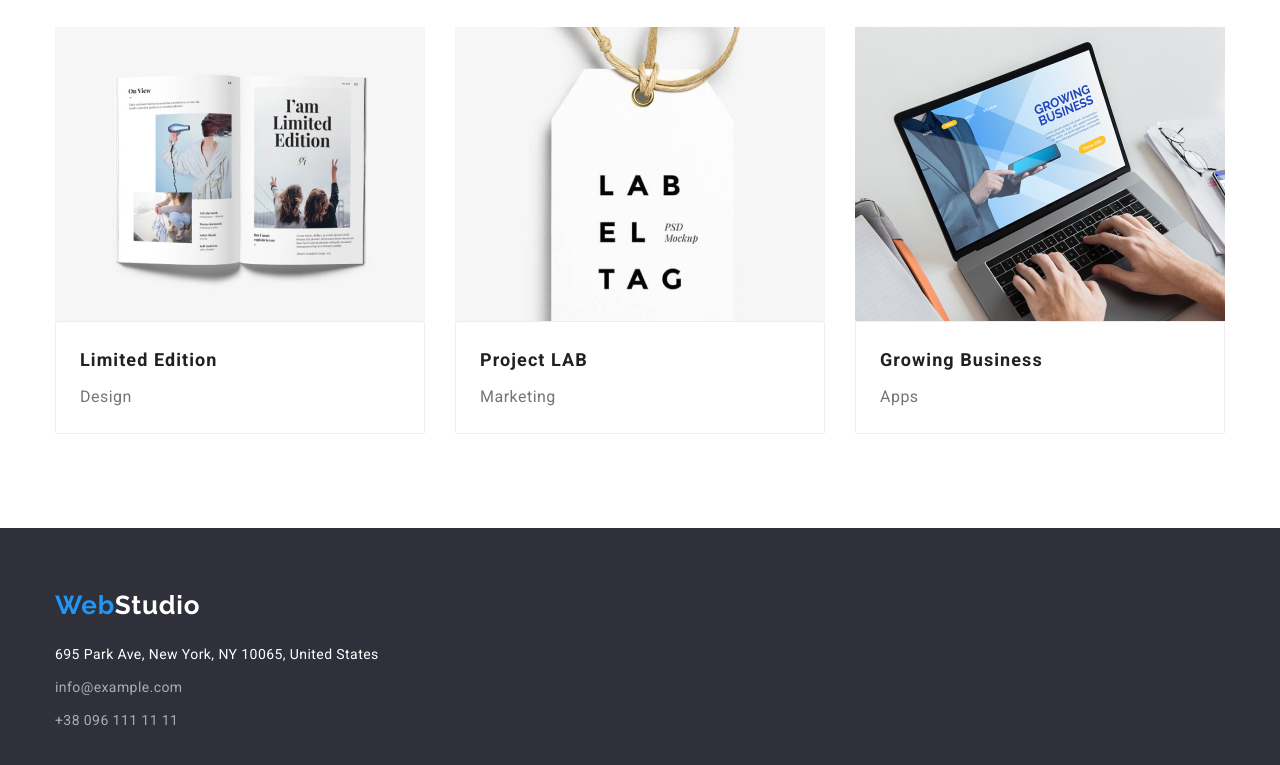
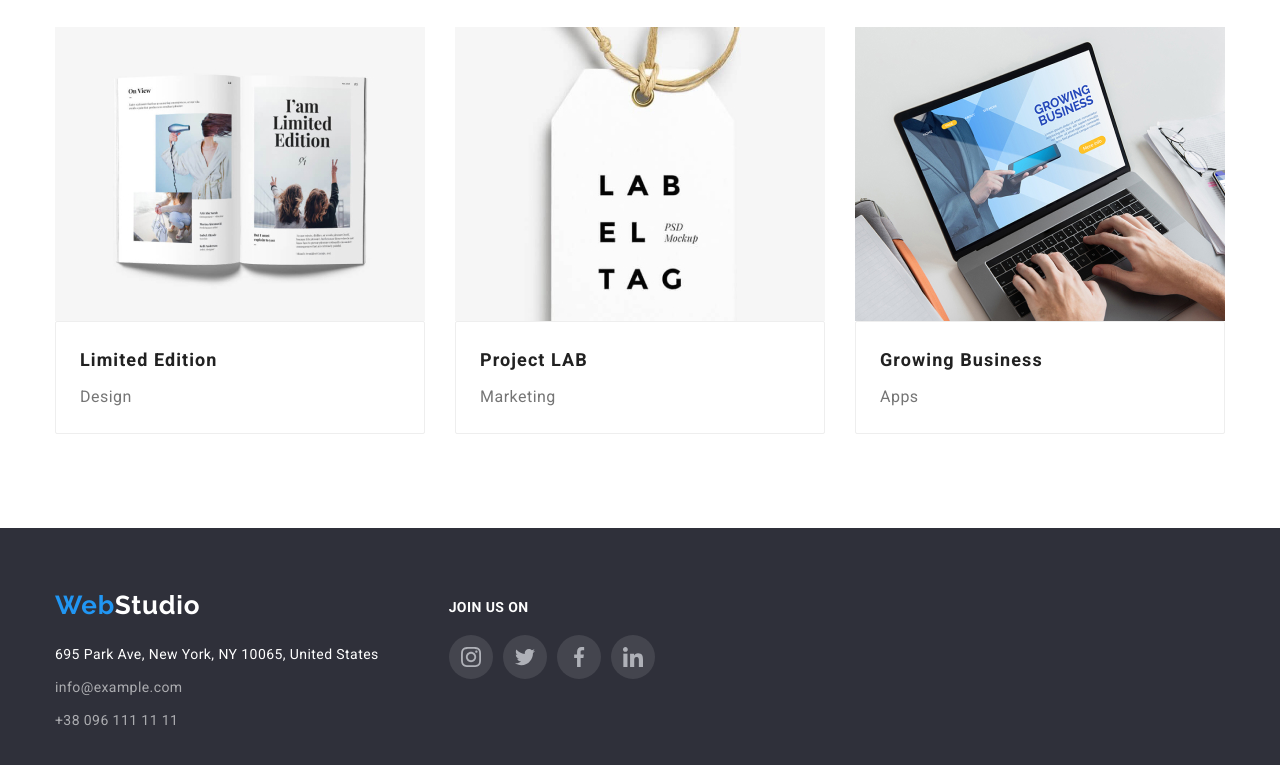
Before and after one commit to GROM-85/goit-markup-hw-04, a plain HTML site: page portfolio.html in a window 1280 px wide. Shown: the part 1097-1862 px from the top of the page. Drawn offline with nearby package versions, Linux system fonts and the light colour scheme.

Commit message:
first try hw04

```diff
--- a/portfolio.html
+++ b/portfolio.html
@@ -33,12 +33,19 @@
         </nav>
         <ul class="contacts list">
           <li class="item">
-            <a href="mailto:info@example.com" class="email link"
-              >info@example.com</a
+            <a href="mailto:info@example.com" class="email link">
+              <svg class="contacts-icon">
+                <use href="./images/svg/icons.svg#icon-envelope"></use>
+              </svg>
+              info@example.com</a
             >
           </li>
           <li class="item">
-            <a href="tel:+380961111111" class="phone link">+38 096 111 11 11</a>
+            <a href="tel:+380961111111" class="phone link">
+              <svg class="contacts-icon">
+                <use href="./images/svg/icons.svg#icon-phone"></use>
+              </svg>
+              +38 096 111 11 11</a>
           </li>
         </ul>
       </div>
@@ -222,27 +229,57 @@
       </section>
     </main>
     <footer class="footer">
-      <div class="container">
+      <div class="container footer-container">
+        <div class="address-container">
           <a href="./index.html" class="logo-footer"><span>Web</span>Studio</a>
           <address class="address">
             <ul class="footer-contacts list">
               <li class="item">
-              <a
-                class="link address-link"
-                href="https://goo.gl/maps/gs37guJ5S6naws7R7"
-                >695 Park Ave, New York, NY 10065, United States</a
-              >
+                <a class="link address-link" href="https://goo.gl/maps/gs37guJ5S6naws7R7">695 Park Ave, New York, NY 10065,
+                  United States</a>
               </li>
               <li class="item">
-              <a class="link" href="mailto:info@example.com"
-                >info@example.com</a
-              >
+                <a class="link" href="mailto:info@example.com">info@example.com</a>
               </li>
               <li class="item">
                 <a class="link" href="tel:+380961111111">+38 096 111 11 11</a>
               </li>
             </ul>
           </address>
+        </div>
+        <div class="join">
+          <h2 class="join-title">Join us on</h2>
+          <ul class="social-net list">
+            <li class="social-item">
+              <a class="social-link link" target="_blank" href="https://www.instagram.com/" aria-label="instagram">
+                <svg class="social-icon">
+                  <use href="./images/svg/icons.svg#icon-instagram"></use>
+                </svg>
+              </a>
+            </li>
+            <li class="social-item">
+              <a class="social-link link" target="_blank" aria-label="twitter" href="">
+                <svg class="social-icon">
+                  <use href="./images/svg/icons.svg#icon-twitter"></use>
+                </svg>
+              </a>
+            </li>
+            <li class="social-item">
+              <a class="social-link link" target="_balnk" aria-label="facebook" href="">
+                <svg class="social-icon">
+                  <use href="./images/svg/icons.svg#icon-facebook"></use>
+                </svg>
+              </a>
+            </li>
+            <li class="social-item">
+              <a class="social-link link" target="_blank" aria-label="linkedin" href="">
+                <svg class="social-icon">
+                  <use href="./images/svg/icons.svg#icon-linkedin"></use>
+                </svg>
+              </a>
+            </li>
+          </ul>
+        </div>
       </div>
     </footer>
     <script>
```
Lines whose indentation alone changed are shown as unchanged.
